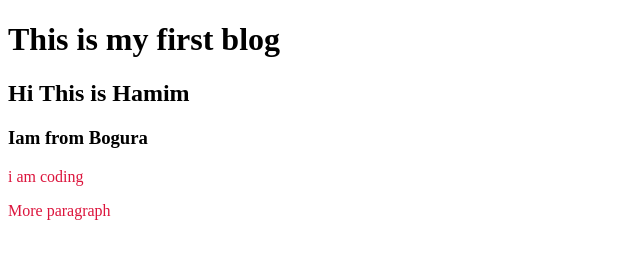
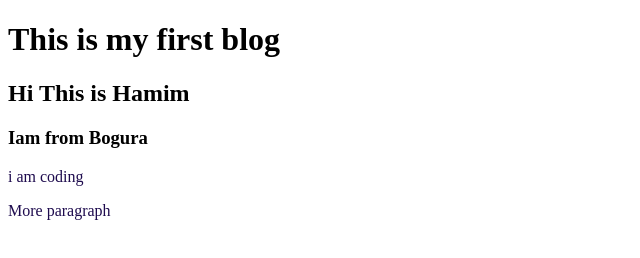
Before and after one commit to hamim2001/my-sec-rep0, a plain HTML site: page index.html in a window 1280 px wide. Shown: the whole page, without its empty margins (0-640 px from the left). Drawn offline with Linux system fonts and the light colour scheme.

Commit message:
color changed

```diff
--- a/style.css
+++ b/style.css
@@ -1,3 +1,3 @@
 p{
-    color: crimson;
+    color: rgb(30, 11, 78);
 }
```
